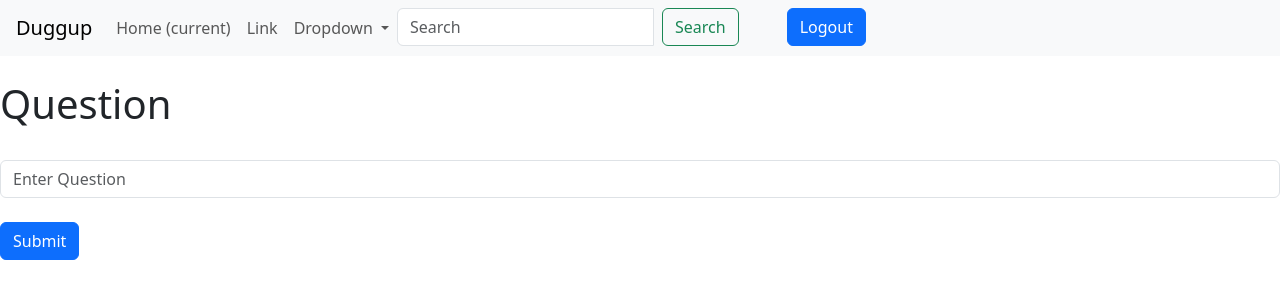
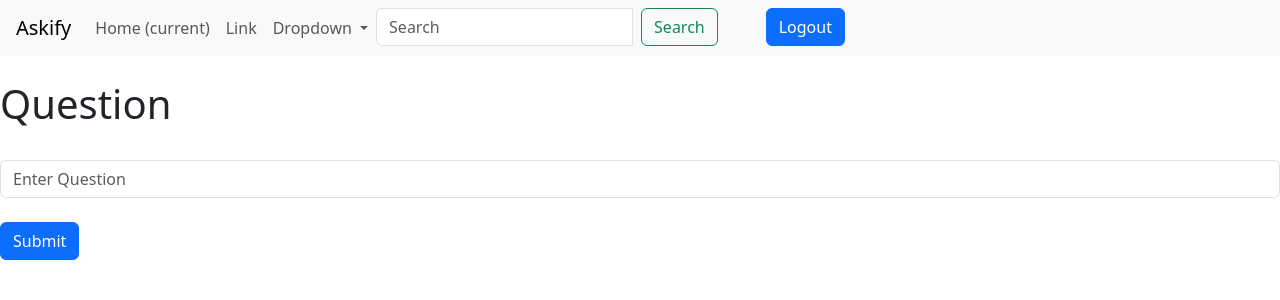
Before and after one commit to Ankit781/Askify, a Django app: page /ask in a window 1280 px wide. Shown: the top 300 px of the page. Run offline with Django 3.2, Linux system fonts and the light colour scheme; a user stored in the database is signed in.

Commit message:
change app name

```diff
--- a/templates/base.html
+++ b/templates/base.html
@@ -16,7 +16,7 @@
 
 <body>
     <nav class="navbar navbar-expand-lg navbar-light bg-light">
-        <a class="navbar-brand ms-3" href="{% url 'index' %}">Duggup</a>
+        <a class="navbar-brand ms-3" href="{% url 'index' %}">Askify</a>
         <button class="navbar-toggler" type="button" data-toggle="collapse" data-target="#navbarSupportedContent"
             aria-controls="navbarSupportedContent" aria-expanded="false" aria-label="Toggle navigation">
             <span class="navbar-toggler-icon"></span>
```
Also changed, not shown: db.sqlite3.
